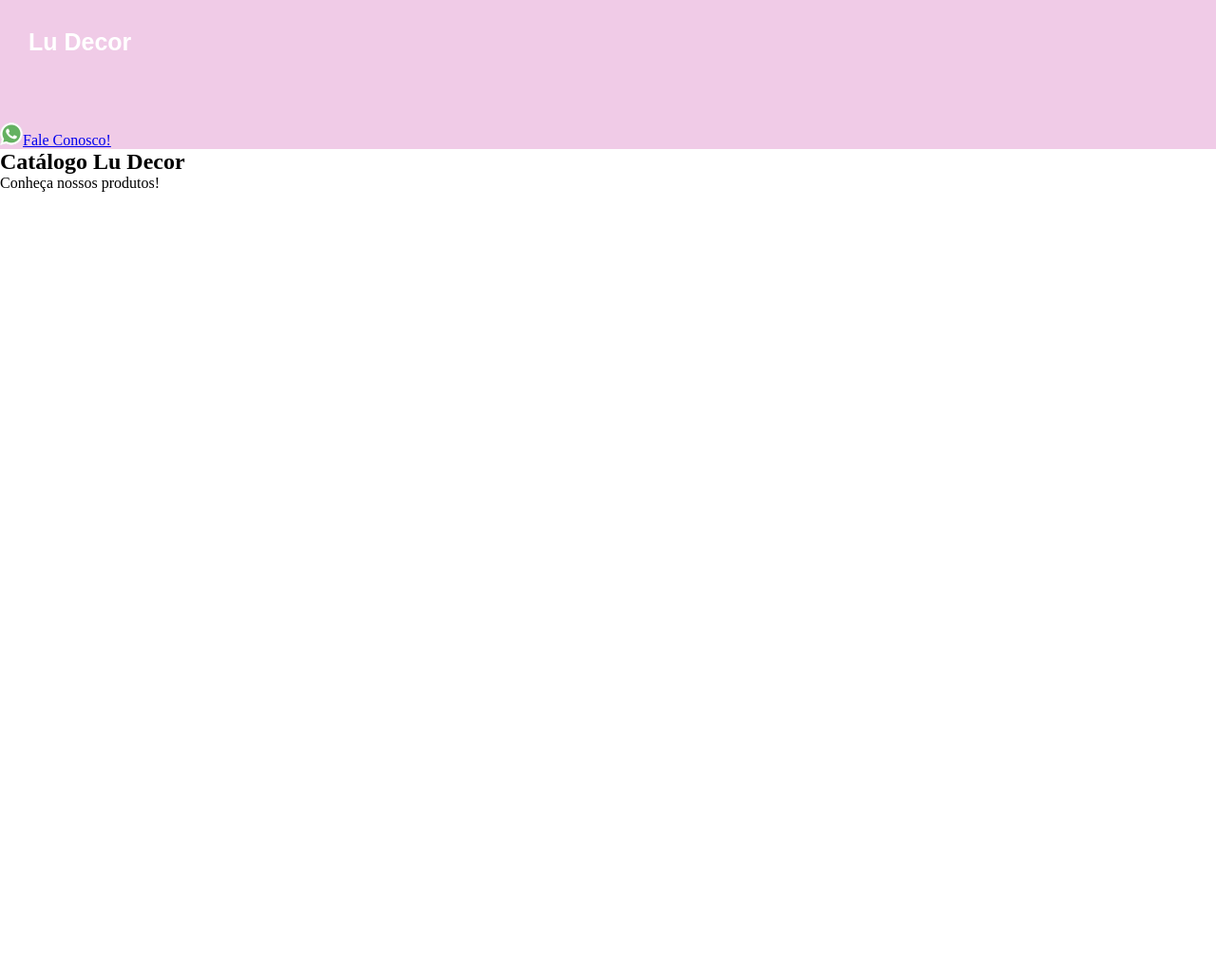
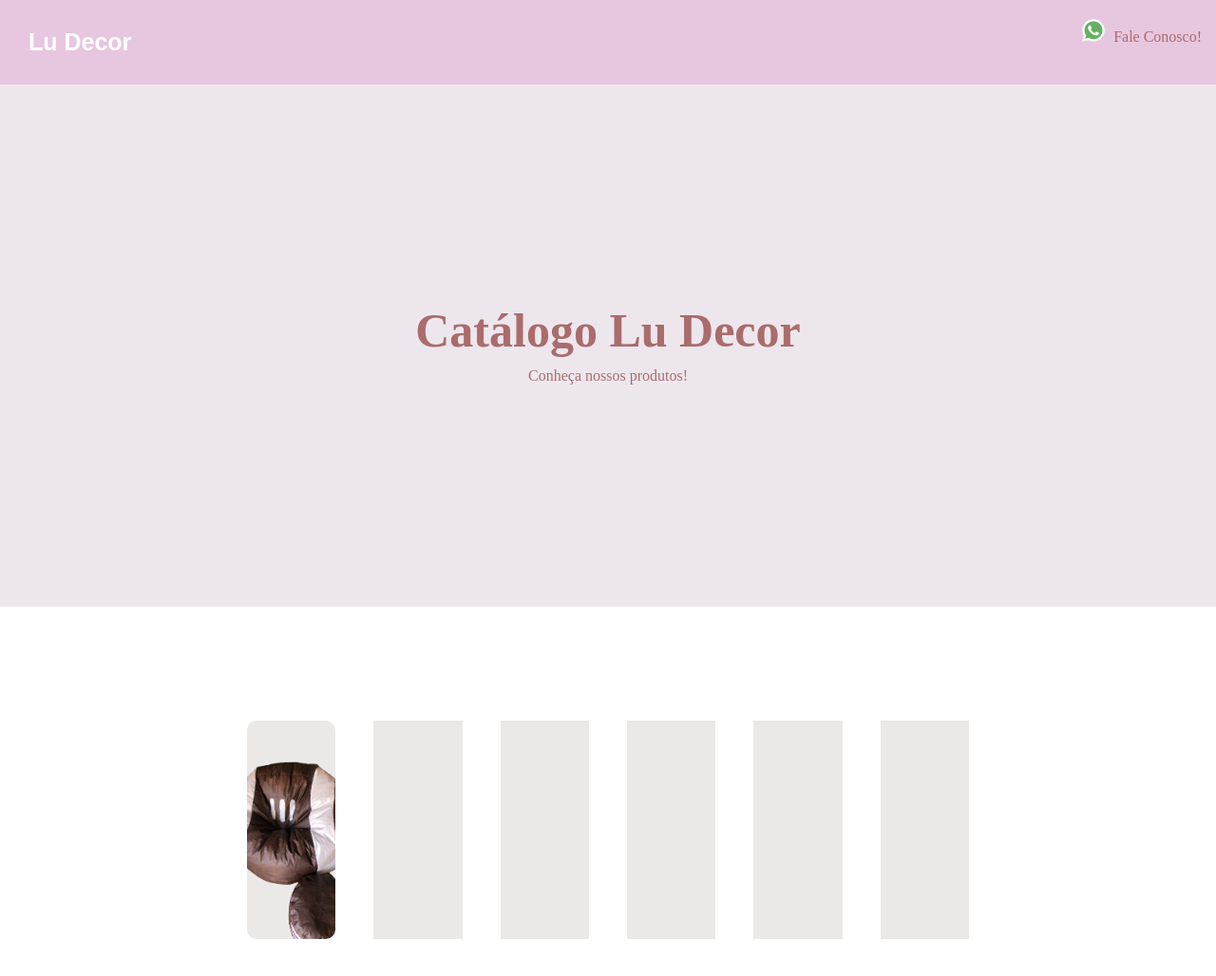
Before and after one commit to SarahDamaceno/Cat-logo-de-Produtos, a plain HTML site: page index.html in a window 1280 px wide. Shown: the whole page at 95% size. Before the commit the page ends 800 px from the top, so only its background shows below. Drawn offline with Linux system fonts and the light colour scheme.

Commit message:
adicionando imagens

```diff
--- a/estilos/style.css
+++ b/estilos/style.css
@@ -2,27 +2,90 @@
 *{
     margin: 0;
 }
+
+body{
+    background-color: var(--cor-de-fundo);
+}
 header .nav{
-    background-color: rgba(218, 127, 196, 0.405);
+background-color:var(--cor01);
+
 }
 
 .logo-container .logo{
-    font-family: sans-serif;
+    font-family: var(--font01);
     font-weight: 600;
     font-size: 25px;
     padding: 30px;
-    color: #fff;
+    color: var(--cor00);
 }
 
-.logo-container .logo-2{
-    color: #fff;
-    padding: 20px;
-    padding-top:-80px;
-    font-weight: 600;
-    font-family: monospace;
+.nav{
+    display: flex;
+    justify-content: space-between;
 }
 
-.numero{
+.nav .numero{
+    padding: 15px;
+}
+
+.numero .icone{
+    padding-right: 5px;
+    padding-top: 5px;
+
+}
+
+.numero a {
+    text-decoration: none;
+    color: var(--cor02) ;
+}
+
+.catalogo .menu{
     display: flex;
-    justify-content: first baseline;
+    text-align: center;
+    margin-top: 150px;
+    flex-direction: column;
+    color: var(--cor02);
+    width: 100vw;
+    height: 400px;
+
 }
+
+.menu h1{
+    padding: 10px;
+    font-size: 50px;
+    padding-top: 80px;
+}
+
+.menu p{
+    font-weight: 300;
+}
+
+.produtos-container{
+    width: 100vw;
+    height: 600px;
+    background-color:var(--cor00);
+
+}
+.produtos{
+    display: flex;
+    width: 800px;
+    flex-wrap: no-wrap;
+    justify-content: center;
+    margin: auto;
+
+
+}
+.produtos .box{
+    width: 230px;
+    height: 230px;
+    background-color: var(--cor03);
+    margin: 20px;
+    margin-top: 120px;
+
+}
+
+#img1{
+    background: url(../imagens/IMG_6087-removebg-preview.png) no-repeat center center/cover;
+    background-color: var(--cor03);
+    border-radius: 10px;
+}
--- a/index.html
+++ b/index.html
@@ -5,29 +5,37 @@
     <meta name="viewport" content="width=device-width, initial-scale=1.0">
     <title>Catálogo de Produtos </title>
     <link rel="stylesheet" href="estilos/style.css">
+    <link rel="stylesheet" href="estilos/root.css">
 </head>
 <body>
     <header>
         <nav class="nav">
             <div class="logo-container">
                 <p class="logo">Lu Decor</p>
-                <p class="logo-2"></p>
+
             </div>
             <div class="numero">
-                           <a href="#"><img src="imagens/whatsapp.png" alt="">Fale Conosco!</a>
-
+                 <a href="#">
+                    <img src="imagens/whatsapp.png" alt="icone-whatsapp" class="icone">
+                    Fale Conosco!
+                </a>
             </div>
         </nav>
     </header>
 
     <section class="catalogo">
-        <div class="menu">
+    <div class="menu">
             <h1>Catálogo Lu Decor</h1>
-        <p>Conheça nossos produtos!<p>
-        </div>
+            <p>Conheça nossos produtos!<p>
+    </div>
         <div class="produtos-container">
            <div class="produtos">
-
+             <div class="box" id="img1"></div>
+             <div class="box"></div>
+             <div class="box"></div>
+             <div class="box"></div>
+             <div class="box"></div>
+             <div class="box"></div>
            </div>
         </div>
 
@@ -39,8 +47,12 @@
     </section>
     <section class="localizacao">
 
+        <!--
+            como mostrar os elementos que não estão  cabendo dentro do container usando uma seta?
+        -->
+
     </section>
 
-
+    <script src="script.js"></script>
 </body>
 </html>
```
Also changed, not shown: imagens/IMG_6087-removebg-preview.png (added), imagens/slide3.jpg (added), script.js (added), 2 other files.
